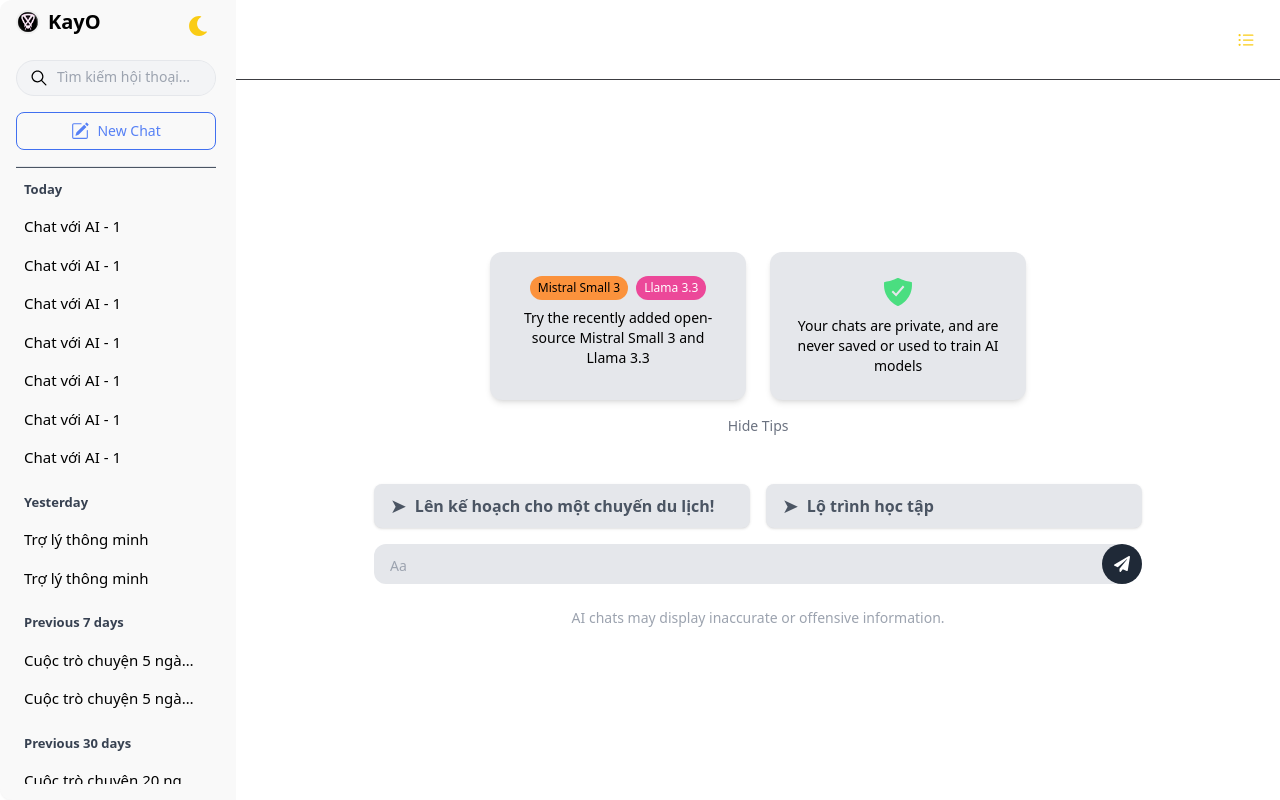
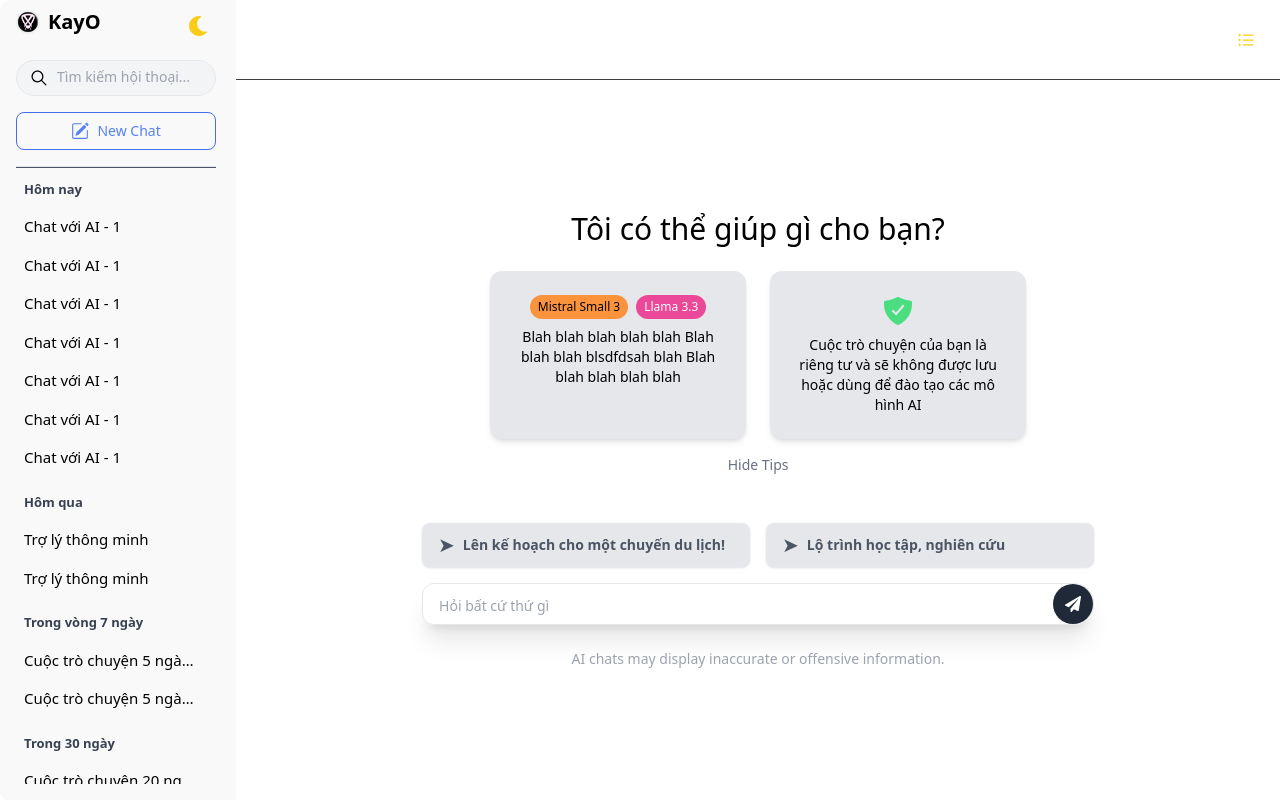
Before and after one commit to LucPham2004/kay-o, a React (Vite) app: page / in a window 1280 px wide. Built offline with nearby package versions, Linux system fonts and the light colour scheme.

Commit message:
Update conversation UI

```diff
--- /dev/null
+++ b/src/components/home/Chat.tsx
@@ -0,0 +1,46 @@
+import { useEffect, useState } from "react";
+import Message from "./Message";
+
+interface Message {
+    id: number;
+    text: string;
+    sender: "user" | "ai";
+}
+
+export default function ChatUI() {
+    const [messages, setMessages] = useState<Message[]>([]);
+
+
+	useEffect(() => {
+        setMessages([
+            { id: 1, text: "Hello", sender: "user" },
+            { id: 2, text: "Hi there!", sender: "ai" },
+            { id: 3, text: "How can I help you?", sender: "ai" },
+            { id: 4, text: "What is your name?", sender: "user" },
+            { id: 5, text: "I am an AI assistant.", sender: "ai" },
+            { id: 6, text: "Tell me a joke.", sender: "user" },
+            { id: 7, text: "Why did the chicken cross the road? To get to the other side!", sender: "ai" },
+            { id: 8, text: "That's funny!", sender: "user" },
+            { id: 9, text: "Hello", sender: "user" },
+            { id: 10, text: "Hi there!", sender: "ai" },
+            { id: 11, text: "How can I help you?", sender: "ai" },
+            { id: 12, text: "What is your name?", sender: "user" },
+            { id: 13, text: "I am an AI assistant.", sender: "ai" },
+            { id: 14, text: "Tell me a joke.", sender: "user" },
+            { id: 15, text: "Why did the chicken cross the road? To get to the other side!", sender: "ai" },
+            { id: 16, text: "That's funny!", sender: "user" },
+        ]);
+	}, []);
+
+    return (
+        <div className="flex flex-col h-full w-[60%] max-w-[2560px] p-4">
+            <div className="flex-1 overflow-auto p-4 rounded-xl">
+                {messages.map((message) => (
+                    <div key={message.id}>
+                        <Message message={message}/>
+                    </div>
+                ))}
+            </div>
+        </div>
+    );
+}
--- a/src/components/home/Conversation.tsx
+++ b/src/components/home/Conversation.tsx
@@ -1,15 +1,51 @@
 import { useTheme } from "@/utils/ThemeContext";
+import { useState } from "react";
+import { FaPaperPlane } from "react-icons/fa";
+import ChatUI from "./Chat";
 
 
 
 const Conversation = () => {
     const { isDarkMode } = useTheme();
+    const [message, setMessage] = useState("");
 
 
     return (
-        <div className={`max-h-[90vh] min-h-[90vh] w-full flex items-center justify-start
+        <div className={`max-h-[90vh] min-h-[90vh] w-full flex flex-col items-center justify-between
             ${isDarkMode ? 'bg-[#232425] text-white' : 'bg-white text-black'}`}>
-            conversation
+
+            <div className={`max-h-[80vh] min-h-[70vh] w-full flex justify-center overflow-y-auto`}>
+                <ChatUI />
+            </div>
+
+            {/* Chat Input */}
+            <div className={`w-full max-w-2xl rounded-l-xl rounded-r-[20px] flex items-end justify-center gap-2 mb-4
+                    ${isDarkMode ? 'bg-[#303030]' : 'shadow-xl border border-gray-200'}`}>
+                <textarea
+                    className={`flex-grow w-full rounded-[20px] px-4 pt-2 pb-2.5 text-[14px] resize-none
+                        overflow-y-auto focus:outline-none bg-transparent
+                        ${isDarkMode ? 'text-gray-200' : 'text-black'}`}
+                    placeholder="Hỏi bất cứ thứ gì"
+                    value={message}
+                    rows={1}
+                    style={{ lineHeight: '1.5', maxHeight: 'calc(1.5em * 6.5 + 0.5rem)', minHeight: '1.5em' }}
+                    onChange={(e) => {
+                        setMessage(e.target.value);
+
+                        e.target.style.height = 'auto';
+                        e.target.style.height = `${Math.min(e.target.scrollHeight, parseFloat(getComputedStyle(e.target).lineHeight) * 6.5)}px`;
+                    }}
+                    onKeyDown={(e) => {
+                        if (e.key === 'Enter' && !e.shiftKey) {
+                            e.preventDefault();
+                            setMessage('');
+                        }
+                    }}
+                />
+                <button className={`p-3 rounded-full ${isDarkMode ? 'bg-white text-black' : 'bg-gray-800 text-white'}`}>
+                    <FaPaperPlane />
+                </button>
+            </div>
         </div>
     );
 };
--- a/src/components/home/ConversationList.tsx
+++ b/src/components/home/ConversationList.tsx
@@ -7,6 +7,7 @@ import isYesterday from "dayjs/plugin/isYesterday";
 import React from "react";
 import { HiOutlineDotsHorizontal } from "react-icons/hi";
 import { Conversation } from "./Sidebar";
+import { Link } from "react-router-dom";
 
 dayjs.extend(relativeTime);
 dayjs.extend(isToday);
@@ -54,19 +55,19 @@ const ConversationList: React.FC<Props> = ({
                 <h3 className={`text-[13px] font-semibold ms-2 mb-2
                     ${isDarkMode ? 'text-gray-100' : 'text-gray-700'}`}>
                     {group === "today"
-                        ? "Today"
+                        ? "Hôm nay"
                         : group === "yesterday"
-                        ? "Yesterday"
+                        ? "Hôm qua"
                         : group === "previous7Days"
-                        ? "Previous 7 days"
+                        ? "Trong vòng 7 ngày"
                         : group === "previous30Days"
-                        ? "Previous 30 days"
-                        : "Long time ago"}
+                        ? "Trong 30 ngày"
+                        : "Trên 30 ngày"}
                 </h3>
                 <ul>
                     {items.map((conversation) => (
+                        <Link to={`/c/${conversation.id}`} key={conversation.id}>
                         <li
-                            key={conversation.id}
                             className={`relative flex justify-between items-center p-2 rounded-lg cursor-pointer transition group
                             ${isDarkMode ? 'hover:bg-[#3F3F3F]' : 'hover:bg-gray-200'}`}
                         >
@@ -111,6 +112,7 @@ const ConversationList: React.FC<Props> = ({
                                 </div>
                             )}
                         </li>
+                        </Link>
                     ))}
                 </ul>
             </div>
--- a/src/components/home/Home.tsx
+++ b/src/components/home/Home.tsx
@@ -13,7 +13,8 @@ const Home = () => {
     return (
         <div className={`max-h-[90vh] min-h-[90vh] w-full flex flex-col items-center justify-center gap-4
             ${isDarkMode ? 'bg-[#232425] text-white' : 'bg-white text-black'}`}>
-
+            <p className={`text-3xl mb-2 font-medium
+                ${isDarkMode ? 'text-white' : 'text-black'}`}>Tôi có thể giúp gì cho bạn?</p>
             <div className="flex flex-col justify-center items-center mb-8">
                 <div className="flex gap-6">
                     {/* Card 1 */}
@@ -25,7 +26,7 @@ const Home = () => {
                                 <span className="bg-pink-500 text-white px-2 py-1 rounded-full text-xs">Llama 3.3</span>
                             </div>
                             <p className="text-sm">
-                                Try the recently added open-source Mistral Small 3 and Llama 3.3
+                                Blah blah blah blah blah Blah blah blah blsdfdsah blah Blah blah blah blah blah
                             </p>
                         </div>
                     </div>
@@ -36,7 +37,7 @@ const Home = () => {
                         <div className="flex flex-col items-center text-center">
                             <IoShieldCheckmarkSharp className="text-green-400 mb-2" size={32} />
                             <p className="text-sm">
-                                Your chats are private, and are never saved or used to train AI models
+                                Cuộc trò chuyện của bạn là riêng tư và sẽ không được lưu hoặc dùng để đào tạo các mô hình AI
                             </p>
                         </div>
                     </div>
@@ -47,24 +48,26 @@ const Home = () => {
             <div className="flex flex-col justify-center items-center w-full">
                 {/* Buttons */}
                 <div className="flex gap-4 mb-4">
-                    <button className={`flex w-[376px] items-center gap-2 px-4 py-2 rounded-lg shadow
+                    <button className={`flex w-[328px] items-center gap-2 px-4 py-2 rounded-lg shadow
                         ${isDarkMode ? 'bg-[#303030] text-gray-200' : 'bg-gray-200 text-gray-600'}`}>
-                        <span className="text-xl">➤</span> <span className="font-semibold">Lên kế hoạch cho một chuyến du lịch!</span>
+                        <span className="text-xl">➤</span>
+                        <span className="text-sm font-semibold">Lên kế hoạch cho một chuyến du lịch!</span>
                     </button>
-                    <button className={`flex w-[376px] items-center gap-2 px-4 py-2 rounded-lg shadow
+                    <button className={`flex w-[328px] items-center gap-2 px-4 py-2 rounded-lg shadow
                         ${isDarkMode ? 'bg-[#303030] text-gray-200' : 'bg-gray-200 text-gray-600'}`}>
-                        <span className="text-xl">➤</span> <span className="font-semibold">Lộ trình học tập</span>
+                        <span className="text-xl">➤</span>
+                        <span className="text-sm font-semibold">Lộ trình học tập, nghiên cứu</span>
                     </button>
                 </div>
 
                 {/* Chat Input */}
-                <div className={`w-full max-w-3xl rounded-l-xl rounded-r-[20px] flex items-end justify-center gap-2
-                    ${isDarkMode ? 'bg-[#303030]' : 'bg-gray-200'}`}>
+                <div className={`w-full max-w-2xl rounded-l-xl rounded-r-[20px] flex items-end justify-center gap-2
+                    ${isDarkMode ? 'bg-[#303030]' : 'shadow-xl border border-gray-200'}`}>
                     <textarea
                         className={`flex-grow w-full rounded-[20px] px-4 py-2 text-[14px] resize-none
                             overflow-y-auto focus:outline-none bg-transparent
                             ${isDarkMode ? 'text-gray-200' : 'text-black'}`}
-                        placeholder="Aa"
+                        placeholder="Hỏi bất cứ thứ gì"
                         value={message}
                         rows={1}
                         style={{ lineHeight: '1.5', maxHeight: 'calc(1.5em * 6.5 + 0.5rem)', minHeight: '1.5em' }}
--- /dev/null
+++ b/src/components/home/Message.tsx
@@ -0,0 +1,36 @@
+import { useTheme } from "@/utils/ThemeContext";
+
+
+interface Message {
+    id: number;
+    text: string;
+    sender: "user" | "ai";
+}
+
+interface MessageProps {
+    message: Message;
+}
+
+const ChatMessage: React.FC<MessageProps> = ({
+    message,
+}) => {
+
+    const { isDarkMode } = useTheme();
+
+    return (
+        <div>
+            <div
+                className={`p-2 my-2 rounded-lg
+                    ${message?.sender === "user" ? "ml-auto max-w-xl" : "max-w-full"}
+                    ${isDarkMode
+                        ? `text-gray-200 ${message?.sender === "user" ? "bg-[#303030]" : ""}`
+                        : `text-black ${message?.sender === "user" ? "bg-[#b3b3b3]" : ""}`}`}
+            >
+                {message?.text}
+            </div>
+        </div>
+    );
+
+}
+
+export default ChatMessage
--- a/src/components/home/Sidebar.tsx
+++ b/src/components/home/Sidebar.tsx
@@ -8,6 +8,7 @@ import Modal from "../common/Modal";
 import ConversationList from "./ConversationList";
 import dayjs from "dayjs";
 import { IoMdSunny } from "react-icons/io";
+import { Link } from "react-router-dom";
 
 
 export interface Conversation {
@@ -106,12 +107,14 @@ const Sidebar:React.FC<SidebarProps> = ({ openMenuId, onMenuToggle }) => {
             </div>
 
             <div className={`flex flex-col items-center w-full h-fit p-2 pe-4`}>
+                <Link to={`/`} className="w-full">
                     <button className={`flex items-center justify-center gap-2 p-2 rounded-lg w-full border
                             ${isDarkMode ? 'text-[#7295F6] border-[#7295F6] hover:bg-[#1e2129] hover:text-[#d3defc]'
                             : 'text-[#5680f5] border-[#4170f0] hover:bg-blue-50'}`}>
                         <BsPencilSquare className="text-lg" />
                         <p className="text-sm">New Chat</p>
                     </button>
+                </Link>
                 <hr className={`w-full mt-4 ${isDarkMode ? 'h-[1px] bg-gray-400' : 'h-[1.5px] bg-gray-600'}`}></hr>
             </div>
 
```
Lines whose indentation alone changed are shown as unchanged.
